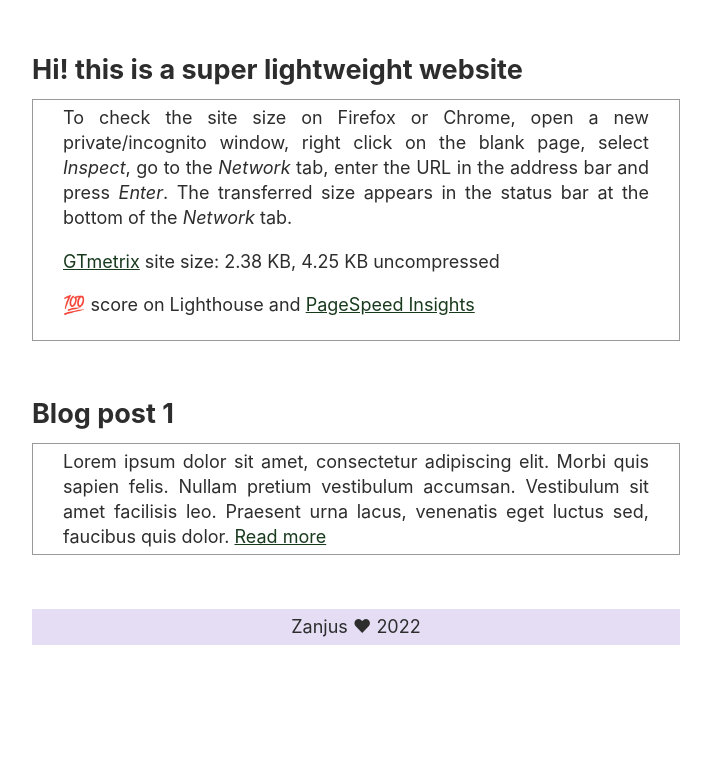
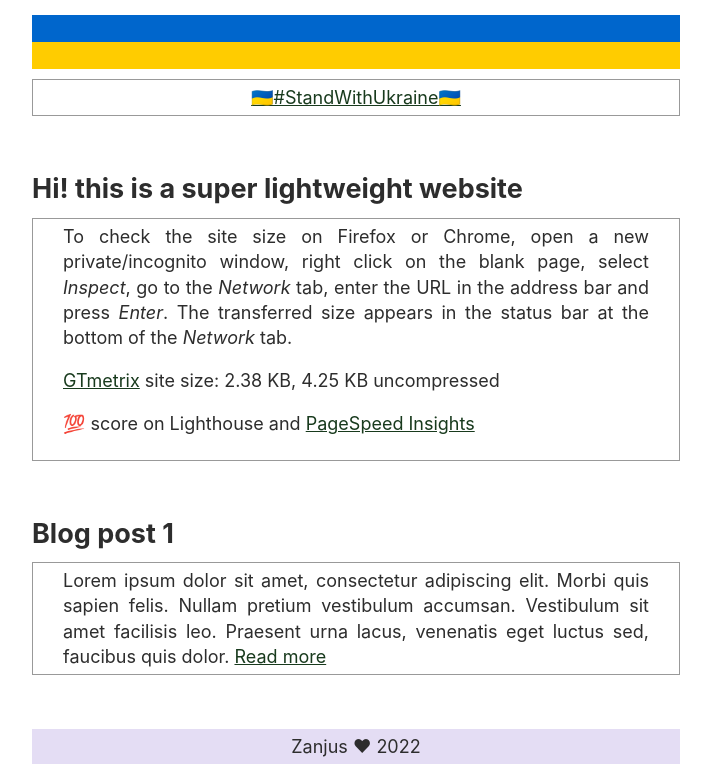
Before and after one commit to ZanVanSer/minwiz, a website: page src/index.html in a window 1280 px wide. Shown: the part 66-830 px from the top of the page, without its empty margins (284-995 px from the left). Before the commit the page ends 800 px from the top, so only its background shows below. Drawn offline with Linux system fonts and the light colour scheme.

Commit message:
updateua

```diff
--- a/src/index.html
+++ b/src/index.html
@@ -35,6 +35,15 @@
     </header>
 
     <main>
+      <table style="width:100%" border="0">
+  <tbody><tr bgcolor="#0066cc">
+    <td>&nbsp;</td>
+  </tr>
+  <tr bgcolor="#ffcc00">
+    <td>&nbsp;</td>
+  </tr>
+</tbody></table>
+      <p align=center><a href="https://war.ukraine.ua/">🇺🇦#StandWithUkraine🇺🇦</a></p>
       <section id="s">
         Here is <a
               target="_blank"
--- a/src/styles/stylesheet.css
+++ b/src/styles/stylesheet.css
@@ -98,3 +98,6 @@ p {
     padding: 5px 30px;
     border: 1px solid #999;
 }
+table {
+  border-collapse:collapse;
+}
```
